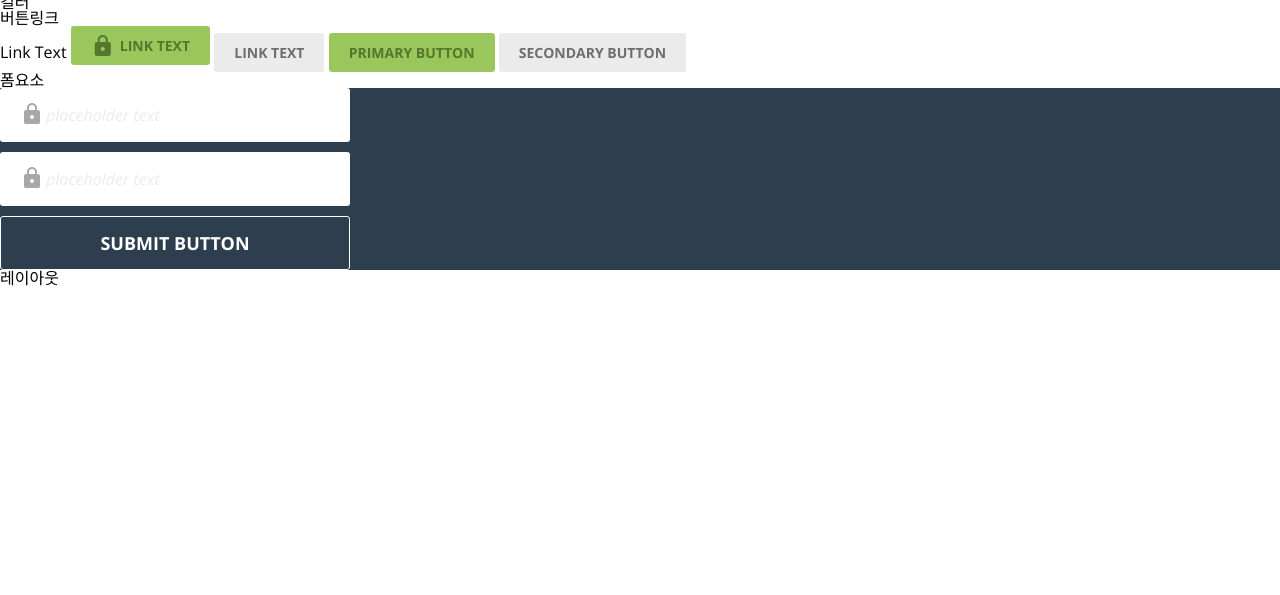
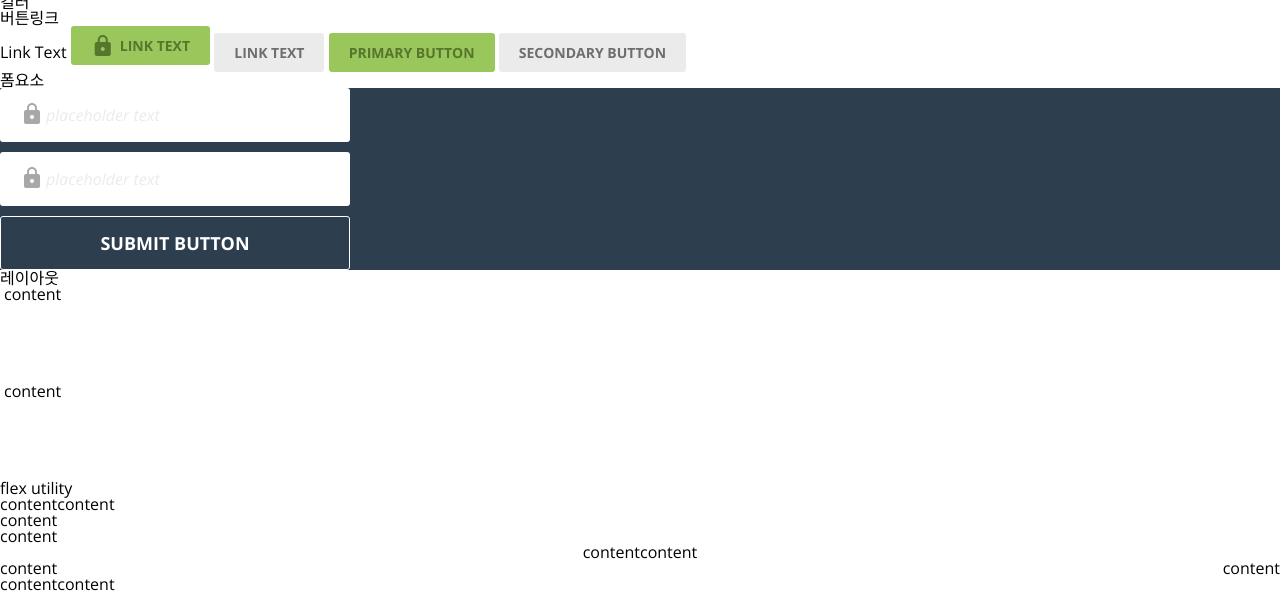
Before and after one commit to eodrn7021-cell/acme_202604, a plain HTML site: page common.html in a window 1280 px wide. Shown: the part 302-897 px from the top of the page. Before the commit the page ends 800 px from the top, so only its background shows below. Drawn offline with nearby package versions, Linux system fonts and the light colour scheme.

Commit message:
feat:index.html 구조 추가

```diff
--- a/common.html
+++ b/common.html
@@ -16,7 +16,7 @@
   <h2>레이아웃</h2>
   <h2>간격</h2>
   <!-- Typography System -->
-
+<div class="container">
 <!-- Heading -->
 <h1 class="text-heading-xl">Heading XL</h1>
 <h2 class="text-heading-s">Heading S</h2>
@@ -32,6 +32,7 @@
     <li><a href="#" class="text-nav">Nav Item</a></li>
   </ul>
 </nav>
+</div>
   <h2>컬러</h2>
   <h2>버튼링크</h2>
 <!-- Link -->
@@ -61,5 +62,28 @@
 </form>
 </div>
 <h2>레이아웃</h2>
+<div class="container">content</div>
+<div class="container inner-pd">content</div>
+<h3>flex utility</h3>
+<div class="d-flex">
+  <div>content</div>
+  <div>content</div>
+</div>
+<div class="d-flex flex-column">
+  <div>content</div>
+  <div>content</div>
+</div>
+  <div class="d-flex justify-content-center">
+    <div>content</div>
+    <div>content</div>
+  </div>
+  <div class="d-flex justify-content-between">
+    <div>content</div>
+    <div>content</div>
+  </div>
+  <div class="d-flex align-items-center">
+    <div>content</div>
+    <div>content</div>
+  </div>
 </body>
 </html>
--- a/css/common.css
+++ b/css/common.css
@@ -1,5 +1,6 @@
 @import url('normalize.css');
 @import url('reset.css');
+@import url('flex-utility.css');
 :root{
   /*Layout*/
   --base-unit:27px;
@@ -111,3 +112,14 @@ form button{
   font-weight: bold;
   border:1px solid var(--white);
 }
+/* 레이아웃 */
+.container{
+  width:1272px;
+  margin: 0 auto;
+}
+.inner-pd{
+  padding: calc(var(--base-unit) * 3) 0;
+}
+.inner-top-pd{
+  padding-top: calc(var(--base-unit) * 3);
+}
--- /dev/null
+++ b/css/flex-utility.css
@@ -0,0 +1,15 @@
+.d-flex{
+  display:flex;
+}
+.flex-column {
+  flex-direction: column;
+}
+.justify-content-center{
+  justify-content:center
+}
+.justify-content-between{
+  justify-content:space-between
+}
+.align-items-center{
+  align-items:center;
+}
```
Also changed, not shown: index.html (added, +28 -0 lines).
